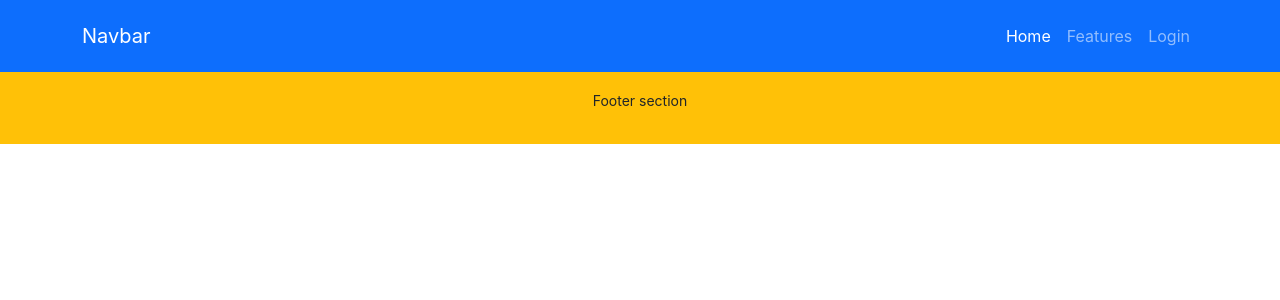
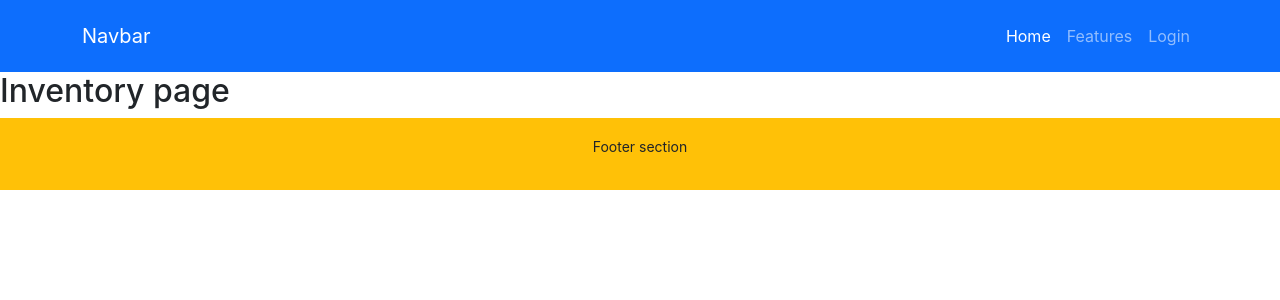
Before and after one commit to alanas59/fruits-warehouse, a React (Create React App) app: page /inventory/1 in a window 1280 px wide. Shown: the top 300 px of the page. Built offline with nearby package versions, Linux system fonts and the light colour scheme; no server answers.

Commit message:
inventory page created and route setup

```diff
--- a/src/App.js
+++ b/src/App.js
@@ -5,6 +5,7 @@ import Header from './Pages/Shared/Header/Header';
 import Home from './Pages/Home/Home/Home';
 import Login from './Pages/Login/Login/Login';
 import Register from './Pages/Login/Register/Register';
+import Inventory from './Pages/Inventory/Inventory';
 function App() {
   return (
     <div>
@@ -14,6 +15,7 @@ function App() {
           <Route path='/home' element={<Home></Home>}></Route>
           <Route path='/login' element={<Login></Login>}></Route>
           <Route path='/register' element={<Register></Register>}></Route>
+          <Route path='/inventory/:id' element={<Inventory></Inventory>}></Route>
        </Routes>
        <Footer></Footer>
     </div>
--- a/src/Pages/Home/Product/Product.js
+++ b/src/Pages/Home/Product/Product.js
@@ -1,8 +1,14 @@
 import React from "react";
+import { useNavigate } from "react-router-dom";
 
 const Product = props => {
  const {product} = props;
- const {name,img,description,price,supplierName,quantity} = product;
+ const navigate = useNavigate();
+ const handleStockUpdate = id =>{
+    const url = `/inventory/${id}`;
+    navigate(url);
+ }
+ const {name,img,description,price,supplierName,quantity,_id} = product;
   return (
     <div className="col-lg-4">
       <div className="card" style={{height:"570px"}}>
@@ -14,7 +20,7 @@ const Product = props => {
           <p>Quantity : {quantity}</p>
           <p>Supplier : {supplierName}</p>
         </div>
-        <button className="btn btn-primary">GO</button>
+        <button onClick={()=>handleStockUpdate(_id)} className="btn btn-primary">stock update</button>
       </div>
     </div>
   );
--- /dev/null
+++ b/src/Pages/Inventory/Inventory.js
@@ -0,0 +1,11 @@
+import React from 'react';
+
+const Inventory = () => {
+    return (
+        <div>
+            <h2>Inventory page</h2>
+        </div>
+    );
+};
+
+export default Inventory;
```
Also changed, not shown: src/Pages/Home/Products/Products.css (added), src/Pages/Inventory/Inventory.css (added).
